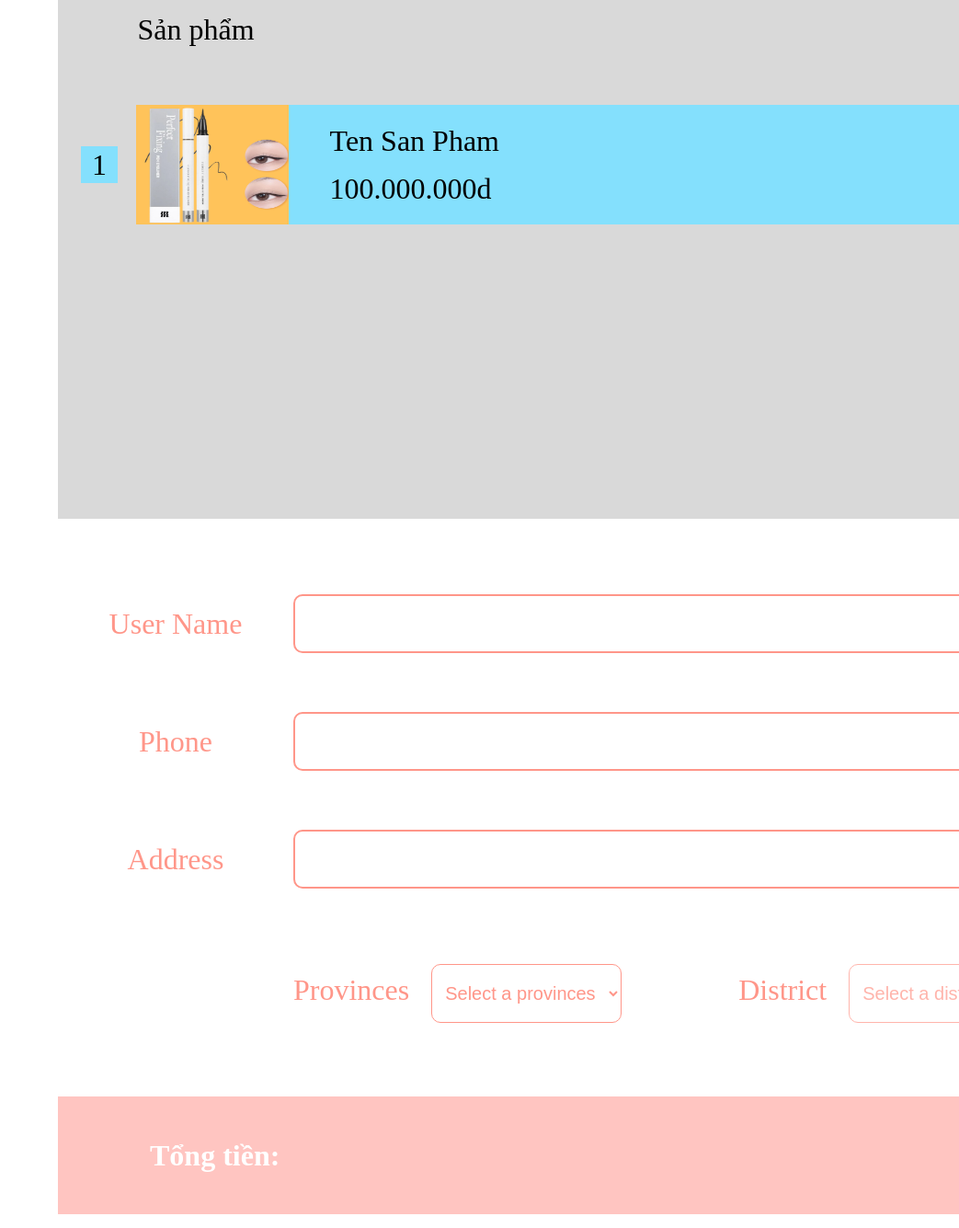
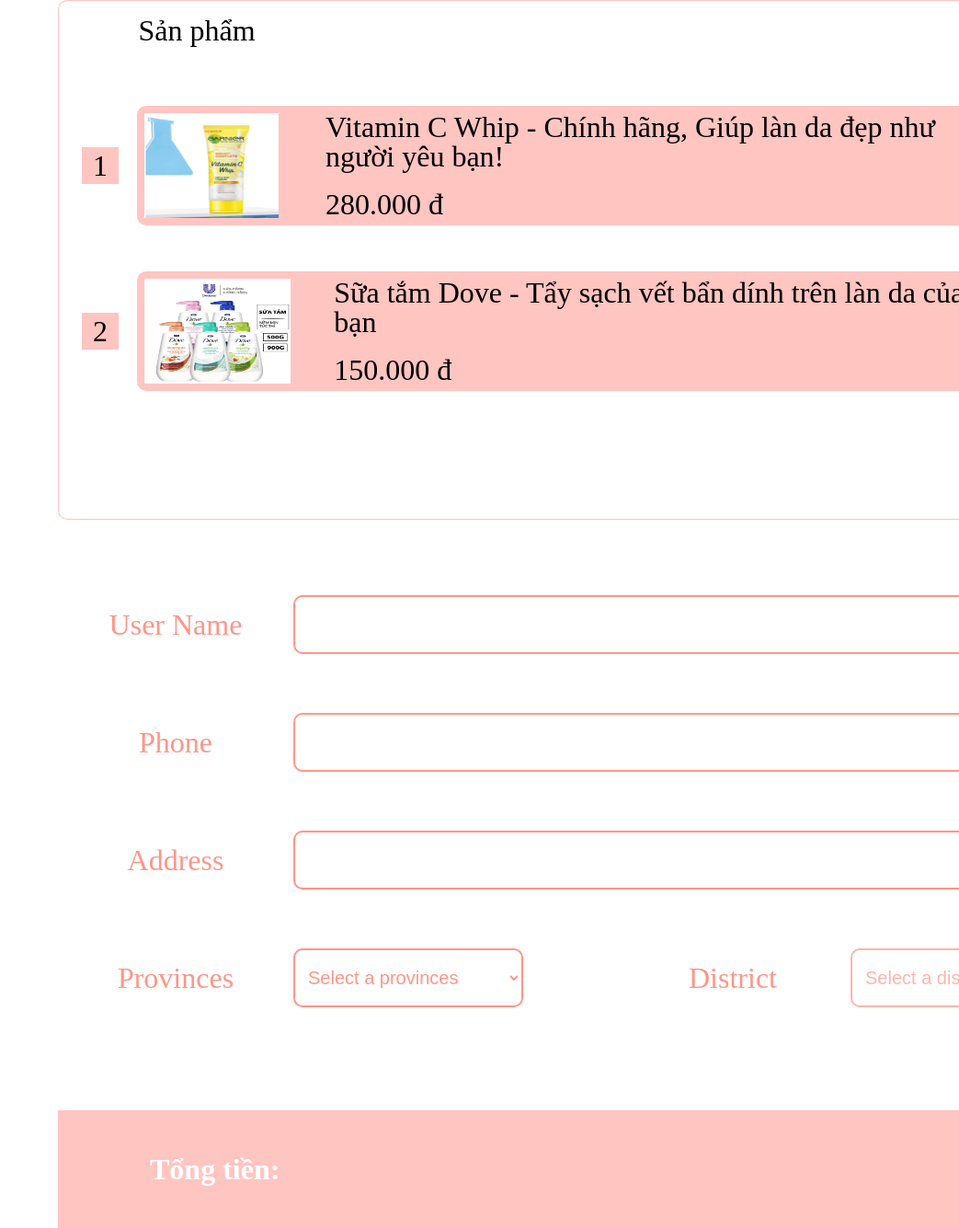
Before and after one commit to vuoanh291104/keshouhin_web, a plain HTML site: page Assets/html/buy.html in a window 1280 px wide. Shown: the top 1335 px of the page at 92% size, without its empty margins (237-1280 px from the left). Drawn offline with nearby package versions, Linux system fonts and the light colour scheme.

Commit message:
~fix bla bla

```diff
--- a/Assets/JS/buy.js
+++ b/Assets/JS/buy.js
@@ -69,7 +69,7 @@
         const province = this.value;
         const districtsSelect = document.getElementById('districtSelect');
 
-        districtsSelect.innerHTML = '<option value="">Chọn Huyện/Thành phố</option>';
+        districtsSelect.innerHTML = '<option value="">Select a district</option>';
 
         if (province) {
             const districts = districtsByProvince[province];
--- a/Assets/JS/item.js
+++ b/Assets/JS/item.js
@@ -1,15 +1,4 @@
 $(document).ready(function () {
-    // Lấy phần cuối của đường dẫn
-    var path = window.location.pathname;
-    var page = path.substring(path.lastIndexOf('/') + 1);
-
-    if (page === 'buy.html') {
-        $('.lsSanPham').load('itemDatHang.html .item', function () { });
-    } else {
-        $('.lsSanPham').load('itemGioHang.html .item', function () {
-            var btnTru = document.getElementById('tru');
-            var btnCong = document.getElementById('cong');
-            var va = document.getElementById('value');
     btnTru.addEventListener('click', function () {
         changeValue(-1);
     });
@@ -17,10 +6,6 @@
         changeValue(1);
     });
 });
-    }
-});
-
-
 
 function changeValue(a) {
     var btnTru = document.getElementById('tru');
--- /dev/null
+++ b/Assets/JS/thongBao.js
@@ -0,0 +1,3 @@
+function thongBao(text) {
+    alert(text);
+}
--- a/Assets/css/Cart.css
+++ b/Assets/css/Cart.css
@@ -1,5 +1,3 @@
-
-
 .all {
     /* width: 100vw; */
     height: max-content;
@@ -37,10 +35,13 @@
     min-width: 1300px;
     min-height: 500px;
     height: max-content;
-    background-color: #D9D9D9;
+    background-color: #FFF;
+    border: 1px solid var(--color-pink);
+    border-radius: var(--br-sizeS);
     display: flex;
     flex-direction: column;
     align-items: center;
+    padding-bottom: 50px;
 }
 
 .tongTien {
--- a/Assets/css/buy.css
+++ b/Assets/css/buy.css
@@ -36,11 +36,15 @@
 }
 
 .txtSanPham {
-    background-color: #D9D9D9;
+    background-color: #FFF;
     font-family: var(--font-be-vietnam);
     font-size: 32px;
     width: 100%;
     min-width: 1300px;
+    border: 1px solid var(--color-pink);
+    border-top-left-radius: var(--br-sizeS);
+    border-top-right-radius: var(--br-sizeS);
+    border-bottom: none;
 }
 
 .txtSanPham p {
@@ -56,7 +60,12 @@
     min-width: 1300px;
     min-height: 500px;
     height: max-content;
-    background-color: #D9D9D9;
+    background-color: #FFF;
+    border: 1px solid var(--color-pink);
+    border-radius: var(--br-sizeS);
+    border-top-left-radius: 0;
+    border-top-right-radius: 0;
+    border-top: none;
     display: flex;
     flex-direction: column;
     align-items: center;
@@ -152,30 +161,30 @@
 
 .luaChon {
     margin-bottom: 30px;
+    display: flex;
+    align-items: center;
 }
 
 .luaChon select {
     height: 64px;
     width: max-content;
-    min-width: 150px;
-    max-width: 280px;
-    border: 1px solid var(--color-lightcoral);
+    min-width: 250px;
+    max-width: 340px;
+    border: 2px solid var(--color-lightcoral);
     background-color: #FFF;
     border-radius: var(--br-sizeS);
     outline: none;
     font-size: 20px;
     padding: 0px 10px;
     color: var(--color-lightcoral);
-    margin-top: 50px;
 }
 
 .luaChon label {
     font-family: var(--font-be-vietnam);
     font-size: 32px;
     color: var(--color-lightcoral);
-    margin-right: 20px;
 }
 
 #vietnam-provinces {
-    margin-right: 123px;
+    margin-right: 100px;
 }
--- a/Assets/css/chiTiet.css
+++ b/Assets/css/chiTiet.css
@@ -44,6 +44,10 @@
     font-family: var(--font-bree-serif);
     font-size: 30px;
     font-weight: bold;
+}
+
+.nameProd>p {
+    font-family: 'Times New Roman', Times, serif;
 }
 
 .cost {
--- a/Assets/css/itemDatHang.css
+++ b/Assets/css/itemDatHang.css
@@ -6,7 +6,7 @@
 .stt {
     width: 40px;
     height: 40px;
-    background-color: #84E0FD;
+    background-color: var(--color-pink);
     display: flex;
     justify-content: center;
     align-items: center;
@@ -29,10 +29,11 @@
     left: 60px;
     width: 90%;
     height: 100%;
-    background-color: #84E0FD;
+    background-color: var(--color-pink);
     display: flex;
     align-items: center;
     border-radius: 10px;
+    padding: 8px;
 }
 
 .anh {
@@ -70,7 +71,7 @@
     width: 46px;
     height: 46px;
     border: 1px solid #FFF;
-    background-color: #84E0FD;
+    background-color: var(--color-pink);
     display: flex;
     align-items: center;
     justify-content: center;
--- a/Assets/css/itemGioHang.css
+++ b/Assets/css/itemGioHang.css
@@ -18,10 +18,11 @@
     left: 60px;
     width: 90%;
     height: 100%;
-    background-color: #84E0FD;
+    background-color: var(--color-pink);
     display: flex;
     align-items: center;
     border-radius: 10px;
+    padding: 8px;
 }
 
 .anh {
@@ -59,7 +60,7 @@
     width: 32px;
     height: 32px;
     border: 1px solid #FFF;
-    background-color: #84E0FD;
+    background-color: var(--color-pink);
     font-weight: bold;
     font-size: 32px;
     margin: 0px 8px;
@@ -74,7 +75,7 @@
     width: 46px;
     height: 46px;
     border: 1px solid #FFF;
-    background-color: #84E0FD;
+    background-color: var(--color-pink);
     text-align: center;
     font-weight: bold;
     font-size: x-large;
--- a/Assets/css/signIn.css
+++ b/Assets/css/signIn.css
@@ -6,10 +6,18 @@
     font-weight: 700;
 
 }
+
+.all {
+    display: flex;
+    flex-direction: column;
+    align-items: center;
+}
+
 .rowInfor {
     display: flex;
     flex-direction: row;
     align-items: center;
+    padding-right: 180px;
 }
 
 .txtTitle {
--- a/Assets/html/buy.html
+++ b/Assets/html/buy.html
@@ -8,9 +8,9 @@
     <link rel="stylesheet" href="../css/main.css">
     <link rel="stylesheet" href="../css/buy.css">
     <script src="https://code.jquery.com/jquery-3.7.1.js"></script>
-    <script src="../JS/item.js"></script>
     <link rel="stylesheet" href="../css/itemDatHang.css">
     <script src="../JS/buy.js"></script>
+    <script src="../JS/thongBao.js"></script>
 </head>
 
 <body>
@@ -19,7 +19,32 @@
             <div class="hienSanPham">
                 <div class="txtSanPham"><p>Sản phẩm</p></div>
                 <div class="lsSanPham">
-
+                    <div class="item">
+                        <div class="stt"><p>1</p></div>
+                        <div class="center">
+                            <div class="anh"><img src="../img/Product/ProductFS/ganier3.png" alt="" class="anhSanPham"></div>
+                            <div class="info">
+                                <p class="tenSanPham">Vitamin C Whip - Chính hãng, Giúp làn da đẹp như người yêu bạn!</p>
+                                <p class="giaSanPham">280.000 đ</p>
+                            </div>
+                            <div class="groupBtnInp">
+                                <p>1</p>
+                            </div>
+                        </div>
+                    </div>
+                    <div class="item">
+                        <div class="stt"><p>2</p></div>
+                        <div class="center">
+                            <div class="anh"><img src="../img/Product/ProductFS/dove1.png" alt="" class="anhSanPham"></div>
+                            <div class="info">
+                                <p class="tenSanPham">Sữa tắm Dove - Tẩy sạch vết bẩn dính trên làn da của bạn </p>
+                                <p class="giaSanPham">150.000 đ</p>
+                            </div>
+                            <div class="groupBtnInp">
+                                <p>3</p>
+                            </div>
+                        </div>
+                    </div>
                 </div>
             </div>
             <div class="infoKhachHang">
@@ -38,9 +63,8 @@
                     </div>
                 </div>
                 <div class="rowInfor">
-                    <div class="txtTitle"></div>
                     <div class="luaChon">
-                        <label for="tinh">Provinces</label>
+                        <label for="tinh" class="txtTitle">Provinces</label>
                         <select id="vietnam-provinces" name="vietnam-provinces">
                             <option value="other">Select a provinces</option>
                             <option value="An Giang">An Giang</option>
@@ -107,7 +131,7 @@
                             <option value="Vĩnh Phúc">Vĩnh Phúc</option>
                             <option value="Yên Bái">Yên Bái</option>
                         </select>
-                        <label for="tinh">District</label>
+                        <label for="tinh" class="txtTitle">District</label>
                         <select id="districtSelect" disabled>
                             <option value="">Select a district</option>
                         </select>
@@ -118,10 +142,10 @@
                 <p class="labelTongTien">
                     Tổng tiền:
                 </p>
-                <p class="intTien">0 đ</p>
+                <p class="intTien">730.000 đ</p>
             </div>
             <div class="btnThanhToan">
-                <button>Đặt hàng</button>
+                <button onclick="thongBao('Đơn hàng của bạn sẽ được vận chuyển sớm nhất có thể. Dự định nhận hàng vào 30/02/2024')">Đặt hàng</button>
             </div>
         </div>
     </div>
```
Also changed, not shown: Assets/JS/home.js (+5 -5 lines), Assets/html/Cart.html (+47 -7 lines), Assets/html/FlashSales.html (+2 -0 lines). Lines whose indentation alone changed are shown as unchanged.
